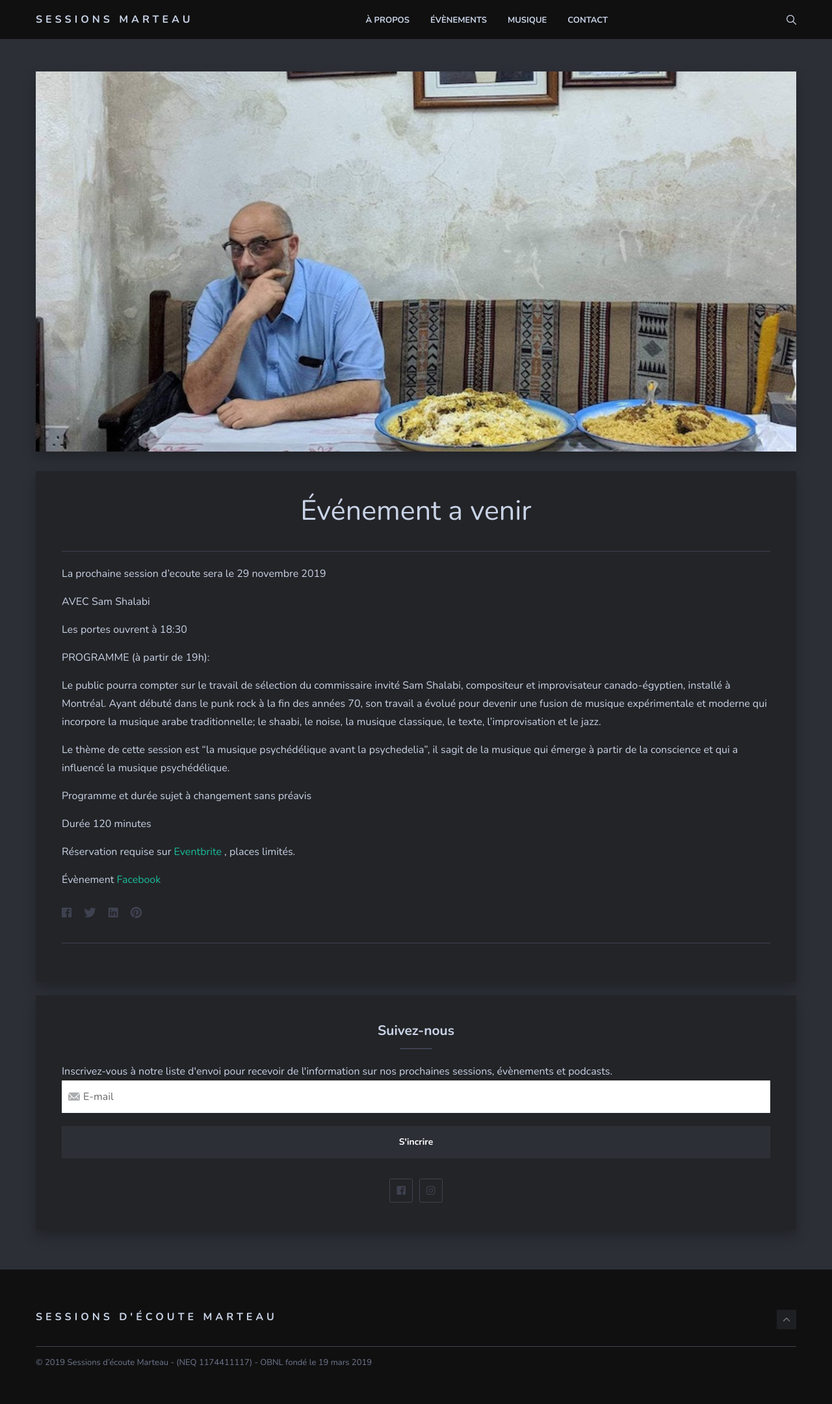
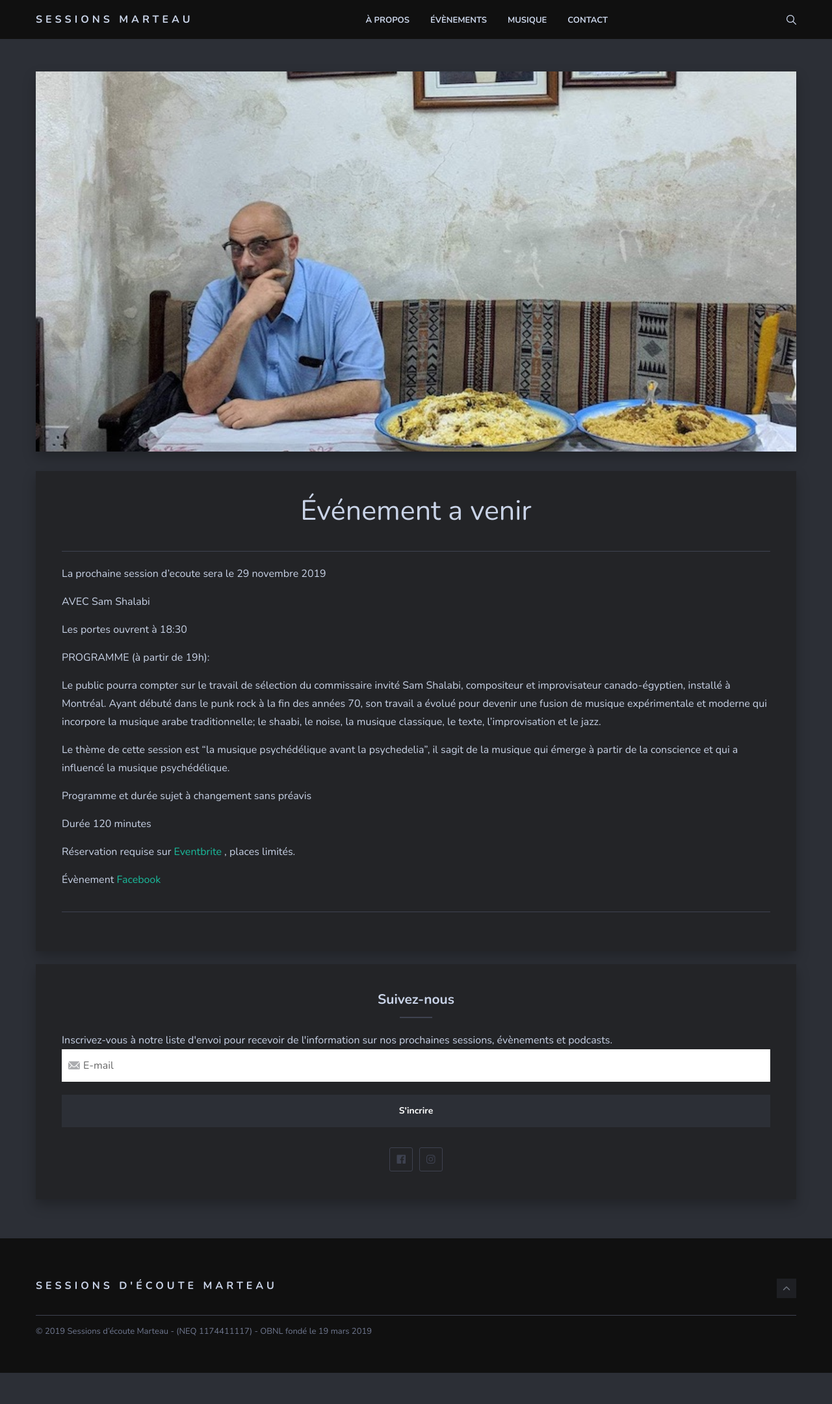
Before and after one commit to sessions-marteau/sessions-marteau-2.github.io, a Jekyll site: the page built from _pages/evenement-a-venir.md, in a window 1280 px wide. Shown: the whole page at 65% size. Built offline with Jekyll 4.4.1, drawn with Linux system fonts in a browser that asks for light colours; nearby versions of some CDN libraries; after the commit the page ends 2113 px from its top, so only the background shows below that.

Commit message:
Fix: Delete social links from posts.

```diff
--- a/_layouts/post.html
+++ b/_layouts/post.html
@@ -42,7 +42,7 @@
 				<div class="post-body">
 					{{ content }}
 
-					<div class="post-share">
+					<!-- <div class="post-share">
 						<ul class="share-list list-reset">
 							<li class="share-item">
 								<a class="share-facebook" href="https://www.facebook.com/sharer/sharer.php?u={{ site.url }}{{ site.baseurl }}{{ page.url }}"
@@ -76,7 +76,7 @@
 								</a>
 							</li>
 						</ul>
-					</div>
+					</div> -->
 				</div>
 <!--
 				<div class="post-navigation">
```
